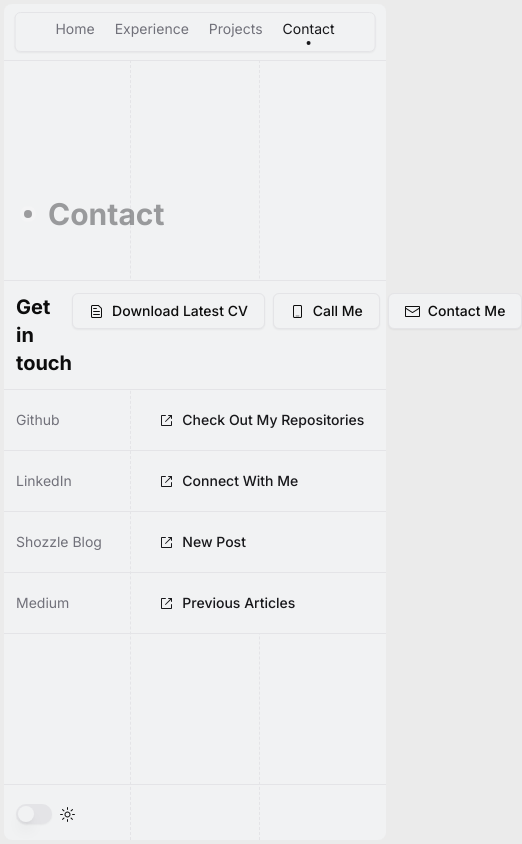
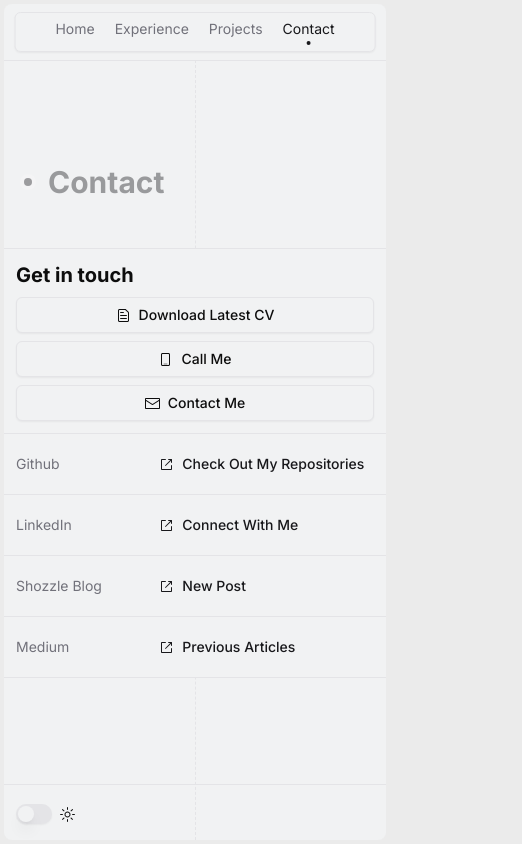
Before and after one commit to tsungyu927/tsungyu927.github.io, a Next.js app: page /contact in a window 390 px wide. Shown: the whole page, 522 px wide, since content can reach past the window. Built offline with nearby package versions, Linux system fonts and the light colour scheme.

Commit message:
style: add rwd to contact page

```diff
--- a/app/contact/page.tsx
+++ b/app/contact/page.tsx
@@ -14,15 +14,15 @@ export default function Contact() {
 
   return (
     <Wrapper>
-      <div className="absolute left-0 mt-14 w-1/3 h-[calc(100%-56px)] border-r border-dashed" />
-      <div className="absolute right-0 mt-14 w-1/3 h-[calc(100%-56px)] border-l border-dashed" />
-      <div className="relative z-10 w-full min-h sm:min-h-sm pt-48">
+      <div className="absolute left-0 mt-14 w-1/3 h-[calc(100%-56px)] border-r border-dashed hidden sm:block" />
+      <div className="absolute right-0 mt-14 w-1/2 sm:w-1/3 h-[calc(100%-56px)] border-l border-dashed" />
+      <div className="relative z-10 w-full min-h sm:min-h-sm pt-40 sm:pt-48 pb-10">
         <div className="px-4 mb-12">
           <Header>Contact</Header>
         </div>
-        <div className="w-full p-3 flex justify-between bg-background font-bold border-y">
-          <h3 className="text-lg">Get in touch</h3>
-          <div className="flex gap-2">
+        <div className="w-full p-3 flex flex-col sm:flex-row sm:justify-between bg-background font-bold border-y">
+          <h3 className="mb-2 sm-mb-0 text-lg">Get in touch</h3>
+          <div className="flex flex-col sm:lg:flex-row gap-2">
             <ContactButton href={profile.resume}>
               <FileTextIcon />
               Download Latest CV
@@ -37,7 +37,7 @@ export default function Contact() {
             </ContactButton>
           </div>
         </div>
-        <div className="mb-4 flex flex-col">
+        <div className="w-full mb-4 flex flex-col">
           {contact.map((item) => (
             <ContactCard key={item.title} {...item} />
           ))}
--- a/app/projects/page.tsx
+++ b/app/projects/page.tsx
@@ -10,7 +10,7 @@ export default function Projects() {
       <div className="absolute left-0 mt-14 w-1/3 h-[calc(100%-56px)] border-r border-dashed hidden sm:block" />
       <div className="absolute right-0 mt-14 w-1/2 sm:w-1/3 h-[calc(100%-56px)] border-l border-dashed" />
       <div className="relative z-10 w-full min-h sm:min-h-sm pt-40 sm:pt-48 pb-10">
-        <div className="px-4 mb-4 sm:mb-12">
+        <div className="px-4 mb-12">
           <Header>Projects</Header>
         </div>
         <div className="mb-4 flex flex-col">
--- a/components/Header.tsx
+++ b/components/Header.tsx
@@ -4,7 +4,7 @@ const Header = ({ children }: { children: React.ReactNode }) => {
       <div className="w-4 h-4 sm:w-6 sm:h-6 flex justify-center items-center rounded-full bg-secondary">
         <div className="w-2 h-2 sm:w-2 sm:h-2 rounded-full bg-primary opacity-40" />
       </div>
-      <h2 className="w-2/3 text-3xl sm:text-5xl font-bold text-primary opacity-40">
+      <h2 className="text-3xl sm:text-5xl font-bold text-primary opacity-40">
         {children}
       </h2>
     </div>
--- a/tailwind.config.ts
+++ b/tailwind.config.ts
@@ -59,6 +59,10 @@ const config = {
           foreground: "var(--card-foreground)",
         },
       },
+      maxWidth: {
+        DEFAULT: "calc(100dvw - 8px)",
+        sm: "calc(100dvw - 48px)",
+      },
       minHeight: {
         DEFAULT: "calc(100dvh - 8px)",
         sm: "calc(100dvh - 48px)",
```
